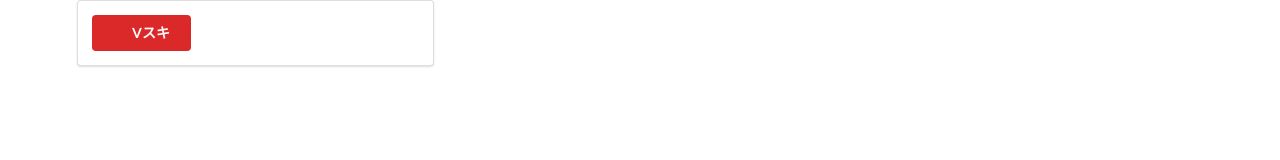
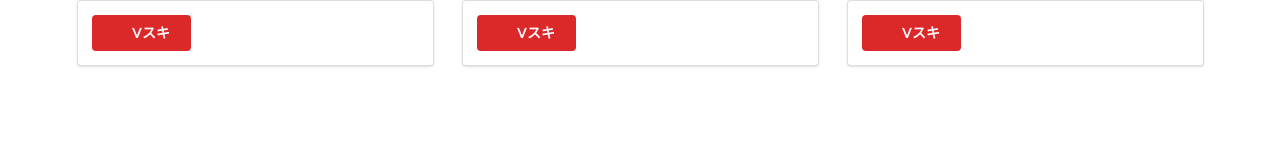
Before and after one commit to yuushaka/yuushaka.github.io, a plain HTML site: page index.html in a window 1280 px wide. Drawn offline with nearby package versions, Linux system fonts and the light colour scheme.

Commit message:
add column

```diff
--- a/index.html
+++ b/index.html
@@ -17,6 +17,16 @@
             <a href="https://vsuki.net" class="ui button red"><i class="icon link"></i>Vスキ</a>
           </div>
         </div>
+        <div class="column">
+          <div class="ui segment">
+            <a href="https://vsuki.net" class="ui button red"><i class="icon link"></i>Vスキ</a>
+          </div>
+        </div>
+        <div class="column">
+          <div class="ui segment">
+            <a href="https://vsuki.net" class="ui button red"><i class="icon link"></i>Vスキ</a>
+          </div>
+        </div>
       </div>
     </div>
   </body>
```
